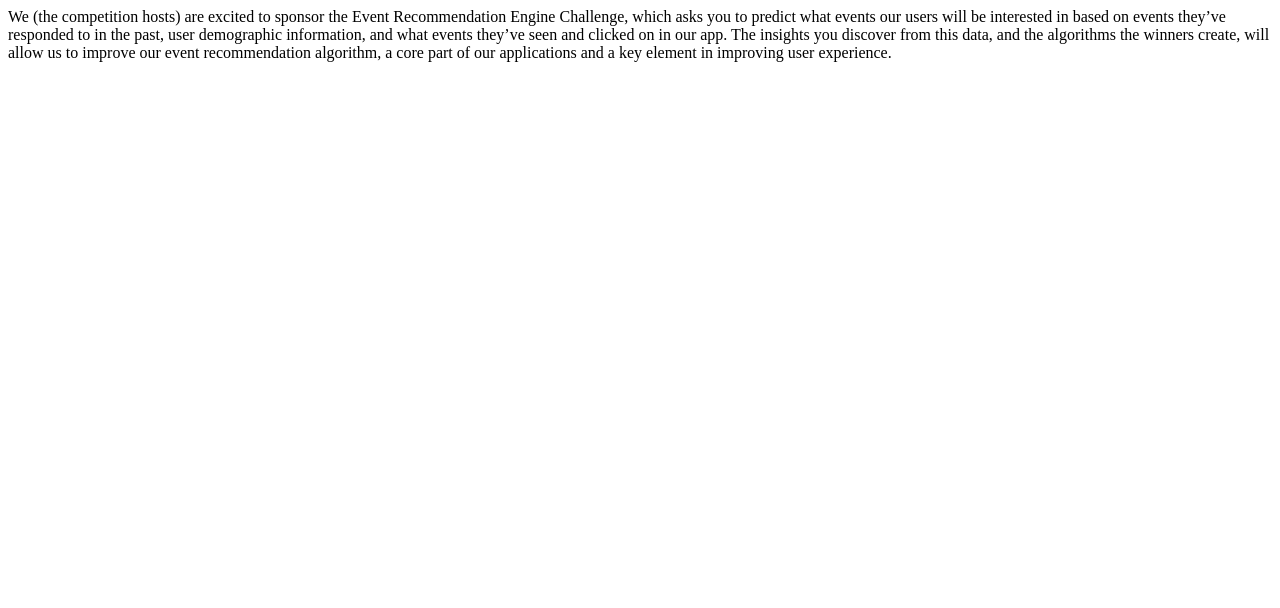
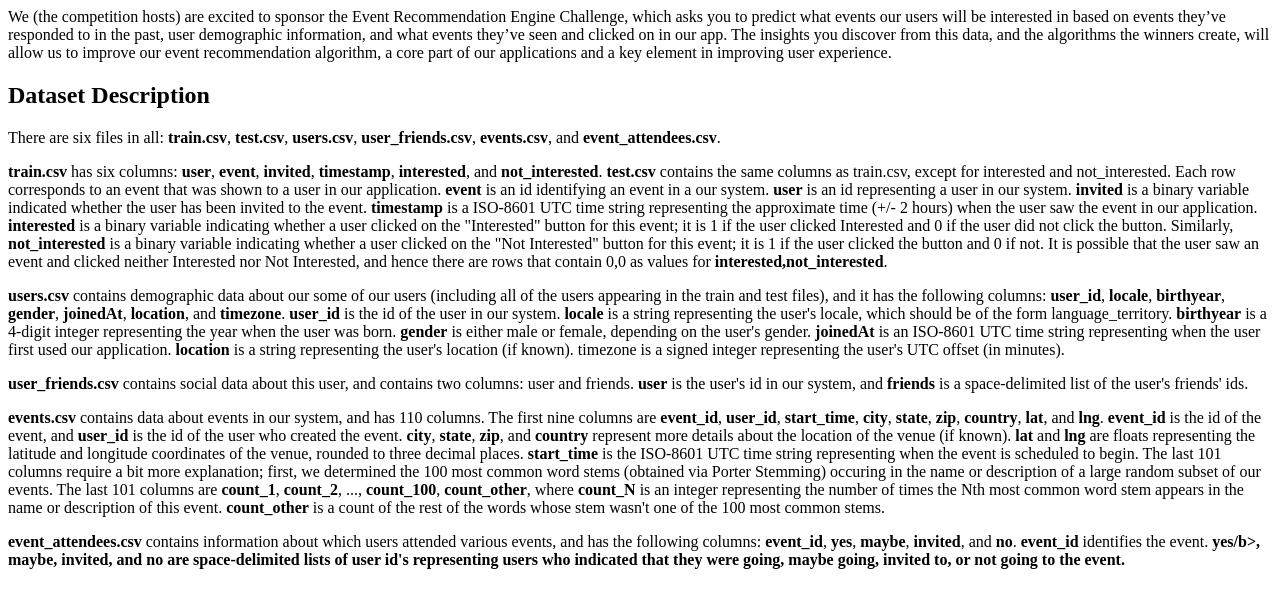
Before and after one commit to rizkyfransisca/Event-Recommendation-Engine-Challenge, a Python web app: template templates/description.html in a window 1280 px wide. Shown: the top 608 px of the page. Run offline with Jinja, Linux system fonts and the light colour scheme; the template is opened without the code that fills it, so the values that code supplies are empty.

Commit message:
edit description and add data description

```diff
--- a/templates/description.html
+++ b/templates/description.html
@@ -1 +1,14 @@
 <p>We (the competition hosts) are excited to sponsor the Event Recommendation Engine Challenge, which asks you to predict what events our users will be interested in based on events they’ve responded to in the past, user demographic information, and what events they’ve seen and clicked on in our app. The insights you discover from this data, and the algorithms the winners create, will allow us to improve our event recommendation algorithm, a core part of our applications and a key element in improving user experience.</p>
+
+<h2>Dataset Description</h2>
+<p>There are six files in all: <b>train.csv</b>, <b>test.csv</b>, <b>users.csv</b>, <b>user_friends.csv</b>, <b>events.csv</b>, and <b>event_attendees.csv</b>.</p>
+
+<p><b>train.csv</b> has six columns:  <b>user</b>, <b>event</b>, <b>invited</b>, <b>timestamp</b>, <b>interested</b>, and <b>not_interested</b>.  <b>test.csv</b> contains the same columns as train.csv, except for interested and not_interested. Each row corresponds to an event that was shown to a user in our application.  <b>event</b> is an id identifying an event in a our system.  <b>user</b> is an id representing a user in our system.  <b>invited</b> is a binary variable indicated whether the user has been invited to the event. <b>timestamp</b> is a ISO-8601 UTC time string representing the approximate time (+/- 2 hours) when the user saw the event in our application. <b>interested</b> is a binary variable indicating whether a user clicked on the "Interested" button for this event; it is 1 if the user clicked Interested and 0 if the user did not click the button.  Similarly, <b>not_interested</b> is a binary variable indicating whether a user clicked on the "Not Interested" button for this event; it is 1 if the user clicked the button and 0 if not.  It is possible that the user saw an event and clicked neither Interested nor Not Interested, and hence there are rows that contain 0,0 as values for <b>interested,not_interested</b>.</p>
+
+<p><b>users.csv</b> contains demographic data about our some of our users (including all of the users appearing in the train and test files), and it has the following columns: <b>user_id</b>, <b>locale</b>, <b>birthyear</b>, <b>gender</b>, <b>joinedAt</b>, <b>location</b>, and <b>timezone</b>. <b>user_id</b> is the id of the user in our system.  <b>locale</b> is a string representing the user's locale, which should be of the form language_territory. <b>birthyear</b> is a 4-digit integer representing the year when the user was born. <b>gender</b> is either male or female, depending on the user's gender.  <b>joinedAt</b> is an ISO-8601 UTC time string representing when the user first used our application.  <b>location</b> is a string representing the user's location (if known).  timezone is a signed integer representing the user's UTC offset (in minutes).</p>
+
+<p><b>user_friends.csv</b> contains social data about this user, and contains two columns:  user and friends.  <b>user</b> is the user's id in our system, and <b>friends</b> is a space-delimited list of the user's friends' ids.</p>
+
+<p><b>events.csv</b> contains data about events in our system, and has 110 columns.  The first nine columns are <b>event_id</b>, <b>user_id</b>, <b>start_time</b>, <b>city</b>, <b>state</b>, <b>zip</b>, <b>country</b>, <b>lat</b>, and <b>lng</b>.  <b>event_id</b> is the id of the event, and <b>user_id</b> is the id of the user who created the event.  <b>city</b>, <b>state</b>, <b>zip</b>, and <b>country</b> represent more details about the location of the venue (if known).  <b>lat</b> and <b>lng</b> are floats representing the latitude and longitude coordinates of the venue, rounded to three decimal places.  <b>start_time</b> is the ISO-8601 UTC time string representing when the event is scheduled to begin.  The last 101 columns require a bit more explanation; first, we determined the 100 most common word stems (obtained via Porter Stemming) occuring in the name or description of a large random subset of our events.  The last 101 columns are <b>count_1</b>, <b>count_2</b>, ..., <b>count_100</b>, <b>count_other</b>, where <b>count_N</b> is an integer representing the number of times the Nth most common word stem appears in the name or description of this event.  <b>count_other</b> is a count of the rest of the words whose stem wasn't one of the 100 most common stems.</p>
+
+<p><b>event_attendees.csv</b> contains information about which users attended various events, and has the following columns: <b>event_id</b>, <b>yes</b>, <b>maybe</b>, <b>invited</b>, and <b>no</b>. <b>event_id</b> identifies the event. <b>yes/b>, <b>maybe</b>, <b>invited</b>, and <b>no</b> are space-delimited lists of user id's representing users who indicated that they were going, maybe going, invited to, or not going to the event.</p>
--- a/templates/terms_and_conditions.html
+++ b/templates/terms_and_conditions.html
@@ -1 +1 @@
-<p>Lorem ipsum dolor sit amet, consectetur adipiscing elit, sed do eiusmod tempor incididunt ut labore et dolore magna aliqua. Ut enim ad minim veniam, quis nostrud exercitation ullamco laboris nisi ut aliquip ex ea commodo consequat. Duis aute irure dolor in reprehenderit in voluptate velit esse cillum dolore eu fugiat nulla pariatur. Excepteur sint occaecat cupidatat non proident, sunt in culpa qui officia deserunt mollit anim id est laborum.</p>
+<p>Cheating and cooperating are prohibited</p>
```
Also changed, not shown: templates/submission_guidelines.html (+5 -8 lines).
